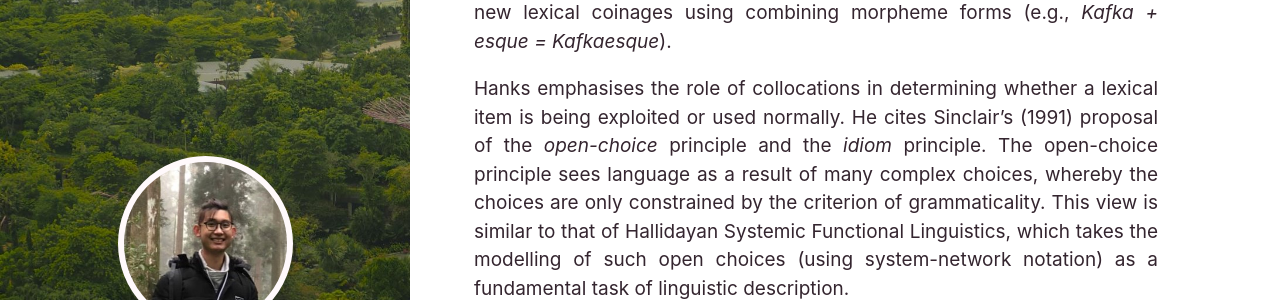
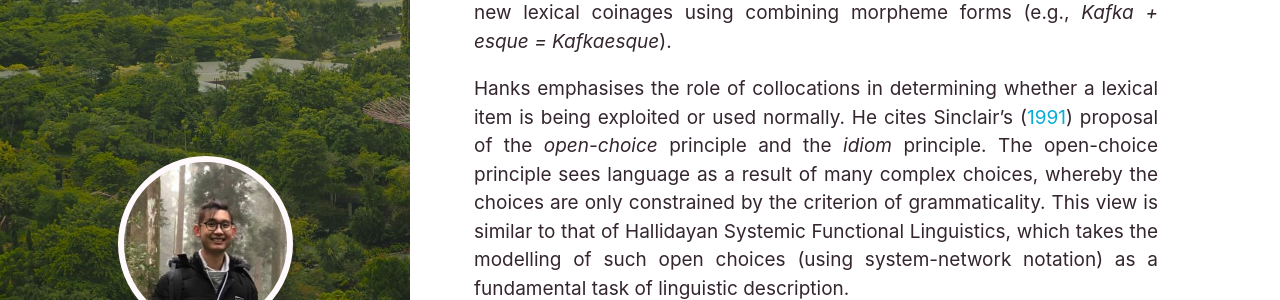
Before and after one commit to dylanscottlow/dylanscottlow.github.io, a Jekyll site: the page built from _posts/2024-03-08-patrick-hanks-tne-notes.md, in a window 1280 px wide and 900 px high, scrolled down 2339 px. Shown: the part 183-483 px from the top of the window. Built offline with Jekyll 4.4.1, drawn with Linux system fonts in a browser that asks for light colours; a style sheet for code colours, icons or effects is not loaded; part of the change alters nothing that is shown.

```diff
--- a/_posts/2024-03-08-patrick-hanks-tne-notes.md
+++ b/_posts/2024-03-08-patrick-hanks-tne-notes.md
@@ -34,7 +34,7 @@ Hanks uses the preposition *like* as an example of a semiotic resource that Engl
 
 Other exploitation strategies include ellipsis, novel conceptual metaphor, or new lexical coinages using combining morpheme forms (e.g., *Kafka + esque = Kafkaesque*).
 
-Hanks emphasises the role of collocations in determining whether a lexical item is being exploited or used normally. He cites Sinclair’s (1991) proposal of the *open-choice* principle and the *idiom* principle. The open-choice principle sees language as a result of many complex choices, whereby the choices are only constrained by the criterion of grammaticality. This view is similar to that of Hallidayan Systemic Functional Linguistics, which takes the modelling of such open choices (using system-network notation) as a fundamental task of linguistic description.
+Hanks emphasises the role of collocations in determining whether a lexical item is being exploited or used normally. He cites Sinclair’s (<a href="https://books.google.com.my/books/about/Corpus_Concordance_Collocation.html?id=L8l4AAAAIAAJ&redir_esc=y" target="blank">1991</a>) proposal of the *open-choice* principle and the *idiom* principle. The open-choice principle sees language as a result of many complex choices, whereby the choices are only constrained by the criterion of grammaticality. This view is similar to that of Hallidayan Systemic Functional Linguistics, which takes the modelling of such open choices (using system-network notation) as a fundamental task of linguistic description.
 
 The idiom principle, in contrast, refers to the role of language-internal resources (constructions) which constrain particular choices in the language-generation process. Hanks demonstrates with this example: when the verb *switch* is used with some kind of mechanical device, it has a marked idiomatic preference for the particles *on* or *off* to follow it. Yet, in its other sense of ‘to replace one thing with another’, it is far more flexible in its collocations.
 
```
